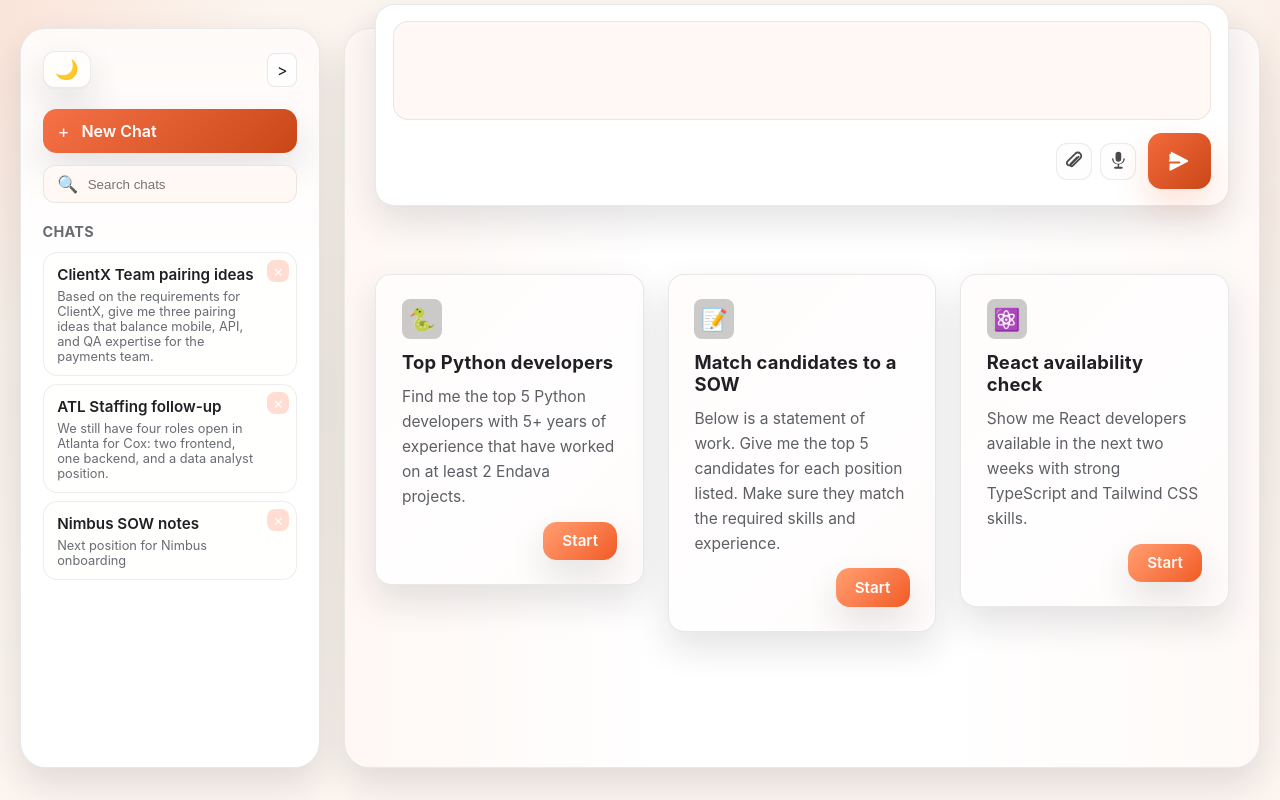
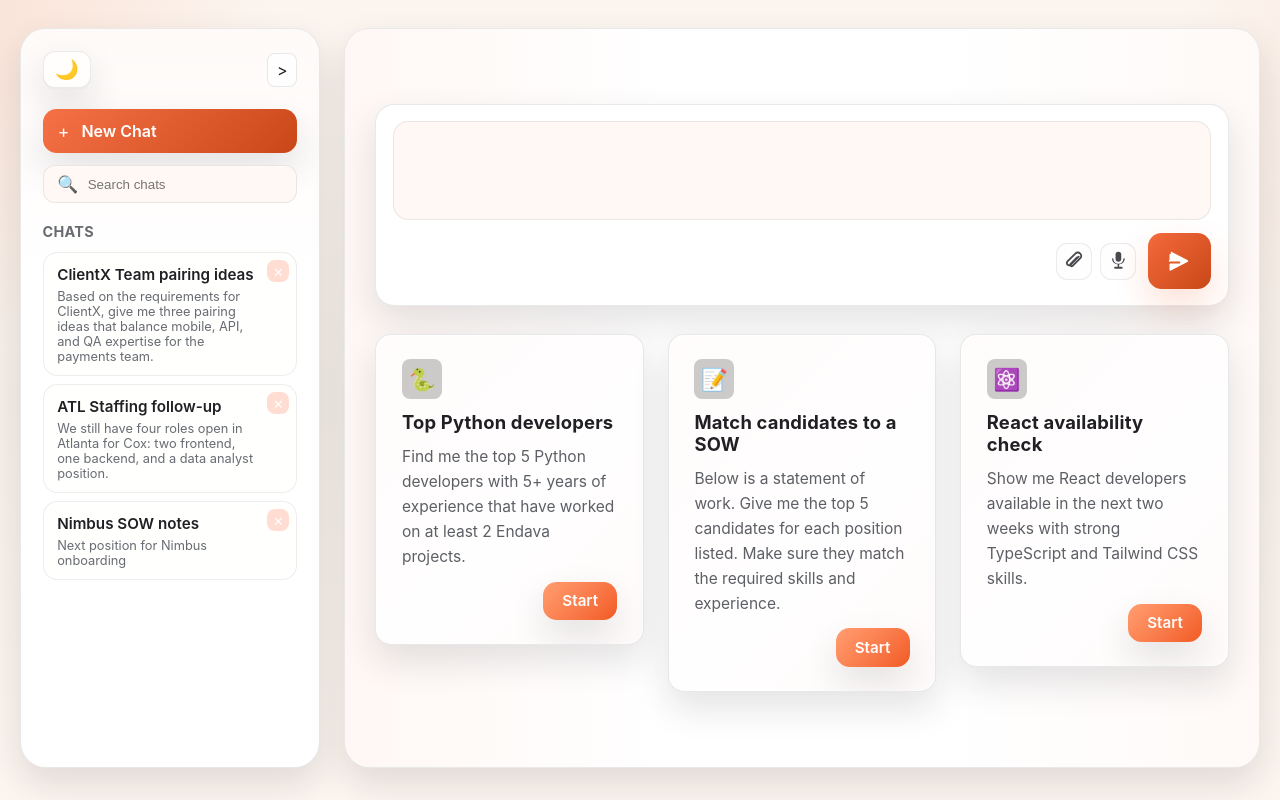
Before and after one commit to garystorey/chat-ui-no-framework, a React (Vite) app: page / in a window 1280 px wide. Built offline with nearby package versions, Linux system fonts and the light colour scheme.

Commit message:
fix layout issue

```diff
--- a/src/App.css
+++ b/src/App.css
@@ -50,19 +50,14 @@
   flex-direction: column;
   gap: 1.75rem;
   min-height: 0;
-}
-
-.chat-main__content--centered {
   justify-content: center;
   align-items: center;
-  margin-bottom:10rem;
 }
 
 .chat-main__inline-input {
   max-width: var(--max-chat-width);
   margin: 0 auto;
   width: 100%;
-  margin-bottom: 2.5rem;
 }
 
 .suggestions {
--- a/src/App.tsx
+++ b/src/App.tsx
@@ -500,7 +500,7 @@ const App = () => {
         onRemoveChat={handleRemoveChat}
       />
       <main className="chat-wrapper" aria-label="Chat interface">
-        <div className="chat-main chat-main__content chat-main__content--centered">
+        <div className="chat-main chat-main__content">
             <Show when={!isFreshChat}>
               <ChatWindow
                 messages={messages}
--- a/src/features/chatwindow/ChatWindow.tsx
+++ b/src/features/chatwindow/ChatWindow.tsx
@@ -27,21 +27,18 @@ const ChatWindow = ({ messages, isResponding }: ChatWindowProps) => {
       <h2 id="messages-heading" className="sr-only">
         Conversation
       </h2>
-      <ol
-        ref={messagesRef}
-        className="chat-window__messages"
-        role="log"
-        aria-live="polite"
-        aria-relevant="additions"
-        id="messages"
-        tabIndex={-1}
-      >
         <List<Message>
           items={messages}
           keyfield="id"
           as={(message) => <ChatMessage message={message} />}
+          ref={messagesRef}
+          className="chat-window__messages"
+          role="log"
+          aria-live="polite"
+          aria-relevant="additions"
+          id="messages"
+          tabIndex={-1}
         />
-      </ol>
       <Show when={isResponding}>
         <div className="chat-window__message chat-window__message--status">
           <ThinkingIndicator />
```
